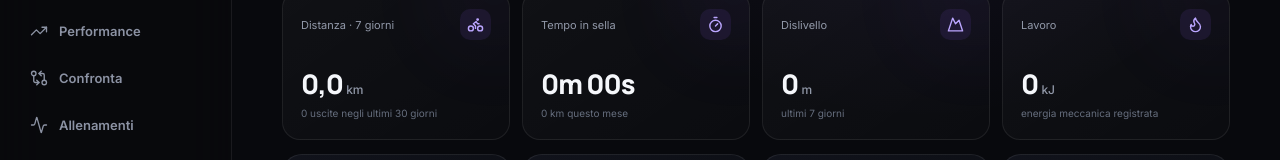
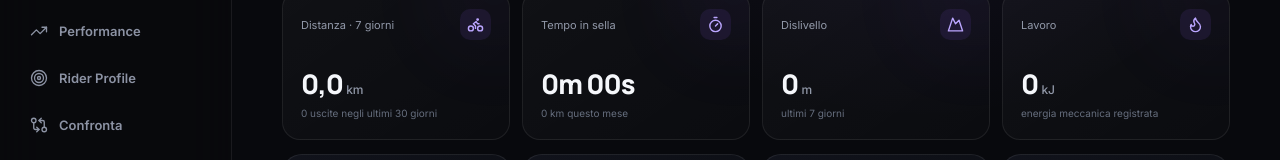
Before and after one commit to MauroPot2/garminactivities, a Next.js app in the folder web/: page / in a window 1280 px wide. Shown: the part 187-347 px from the top of the page. Built offline with nearby package versions, Linux system fonts and the light colour scheme.

Commit message:
feat: link rider profile from navigation

```diff
--- a/web/components/Sidebar.tsx
+++ b/web/components/Sidebar.tsx
@@ -2,12 +2,13 @@
 
 import Link from "next/link";
 import { usePathname } from "next/navigation";
-import { Activity, Bike, Gauge, GitCompareArrows, Home, Settings2, Sparkles, TrendingUp } from "lucide-react";
+import { Activity, Bike, Gauge, GitCompareArrows, Home, Settings2, Sparkles, Target, TrendingUp } from "lucide-react";
 
 const nav = [
   { href: "/", label: "Panoramica", icon: Home, exact: true },
   { href: "/#attivita", label: "Attività", icon: Bike, path: "/activity" },
   { href: "/performance", label: "Performance", icon: TrendingUp },
+  { href: "/rider-profile", label: "Rider Profile", icon: Target },
   { href: "/compare", label: "Confronta", icon: GitCompareArrows },
   { href: "/workouts", label: "Allenamenti", icon: Activity },
   { href: "/coach", label: "Coach", icon: Sparkles },
```
